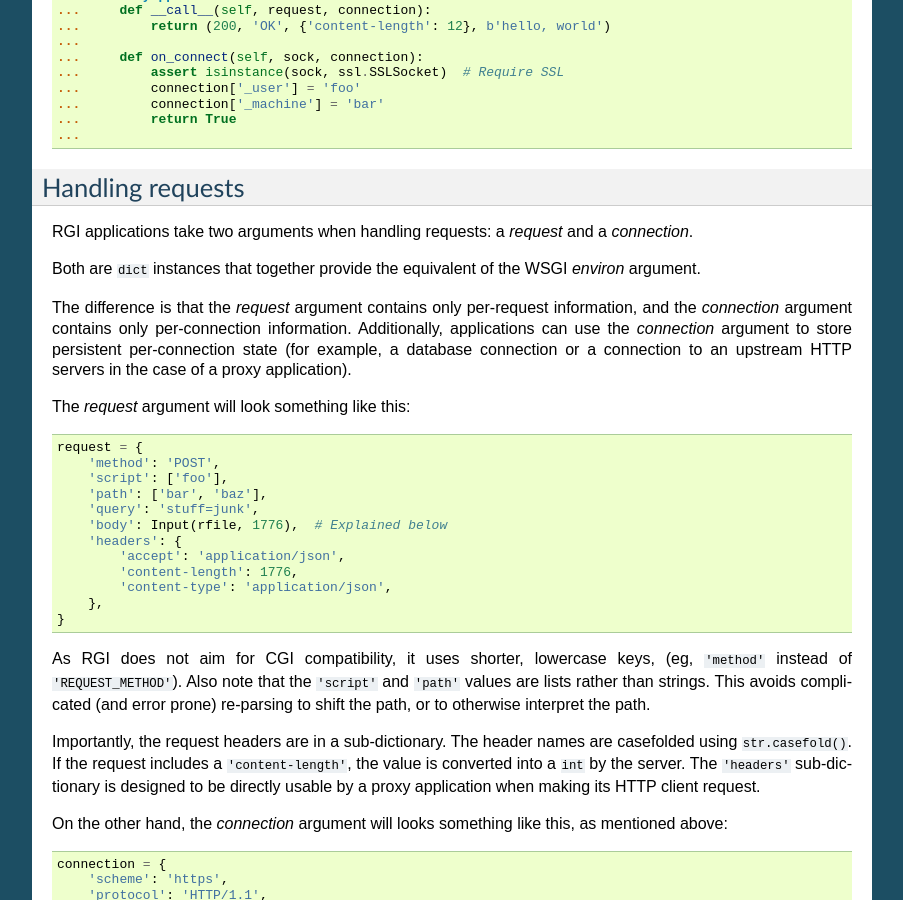
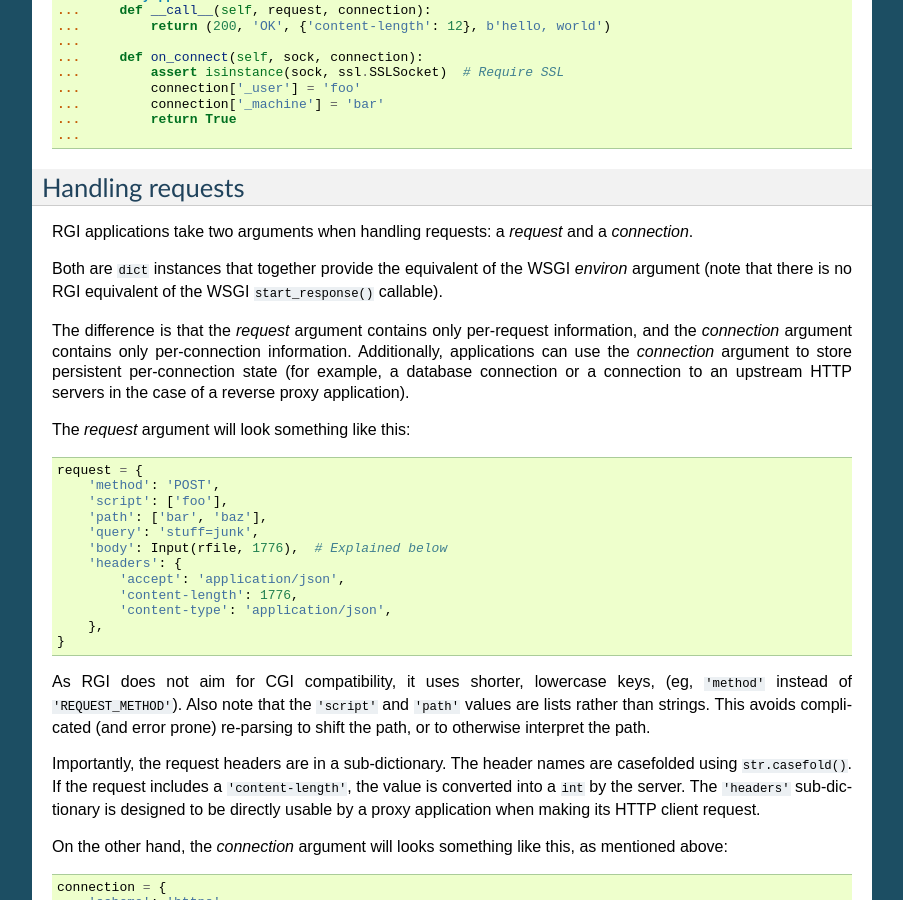
Before and after one commit to json420/degu, a Sphinx documentation site: the page built from doc/rgi.rst, in a window 1280 px wide and 900 px high, scrolled down 1951 px. Shown: the whole window, without its empty margins (198-1101 px from the left). Built offline with Sphinx 7.4.7, drawn with Linux system fonts in a browser that asks for light colours.

Commit message:
small clarifications in rgi.rst

```diff
--- a/doc/rgi.rst
+++ b/doc/rgi.rst
@@ -132,6 +132,7 @@ For example:
 ...
 
 
+
 Handling requests
 -----------------
 
@@ -139,13 +140,15 @@ RGI applications take two arguments when handling requests: a *request* and
 a *connection*.
 
 Both are ``dict`` instances that together provide the equivalent of the WSGI
-*environ* argument.
+*environ* argument (note that there is no RGI equivalent of the WSGI
+``start_response()`` callable).
 
 The difference is that the *request* argument contains only per-request
 information, and the *connection* argument contains only per-connection
 information.  Additionally, applications can use the *connection* argument to
 store persistent per-connection state (for example, a database connection or a
-connection to an upstream HTTP servers in the case of a proxy application).
+connection to an upstream HTTP servers in the case of a reverse proxy
+application).
 
 The *request* argument will look something like this::
 
```
